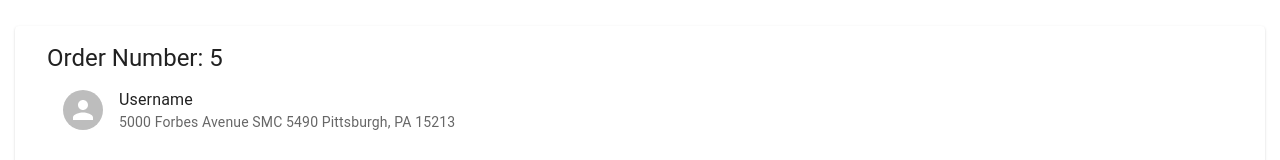
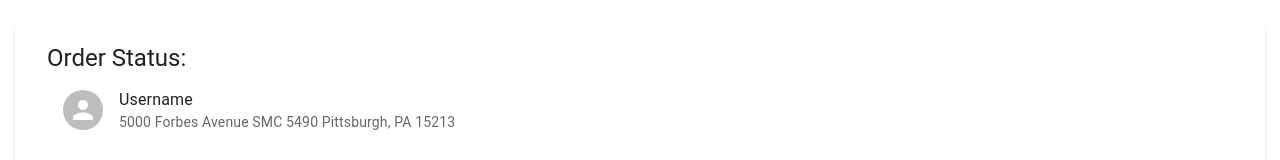
Before and after one commit to CMU-17-356/dronuts-2023-donutdave, a React (Create React App) app in the folder frontend/: page /merchant in a window 1280 px wide. Shown: the top 160 px of the page. Built offline with nearby package versions, Linux system fonts and the light colour scheme.

Commit message:
just need to stash changes

```diff
--- a/frontend/package.json
+++ b/frontend/package.json
@@ -10,6 +10,7 @@
     "@testing-library/jest-dom": "^5.16.5",
     "@testing-library/react": "^13.4.0",
     "@testing-library/user-event": "^13.5.0",
+    "@types/cors": "^2.8.13",
     "@types/jest": "^27.5.2",
     "@types/node": "^16.18.12",
     "@types/react": "^18.0.28",
--- a/frontend/src/pages/MerchantOrderPage.tsx
+++ b/frontend/src/pages/MerchantOrderPage.tsx
@@ -110,6 +110,14 @@ function MerchantOrderPage (props : OrderPageProps) {
         }
       ];
 
+// const Order = fetch('https://356-credit-api.fly.dev/api/order/', {
+//   method: 'GET',
+// })
+// .catch(err => {
+//   console.error(err)
+// });
+// console.log(Order);
+
     return (
         <ThemeProvider theme={theme}>
         <Box mt={2} display="flex">
@@ -118,8 +126,10 @@ function MerchantOrderPage (props : OrderPageProps) {
                     <CardContent>
                         <Box display="flex" mb={1}>
                             <Box ml={2} flex="1">
+
                                 <Typography variant="h5">
-                                    Order Number: 5
+                                    Order Status:
+
                                 </Typography>
                                 <Typography variant="body2">
                                 <ListItem  >
```
Also changed, not shown: 1 other file (tests, documents, lock files or other folders).
